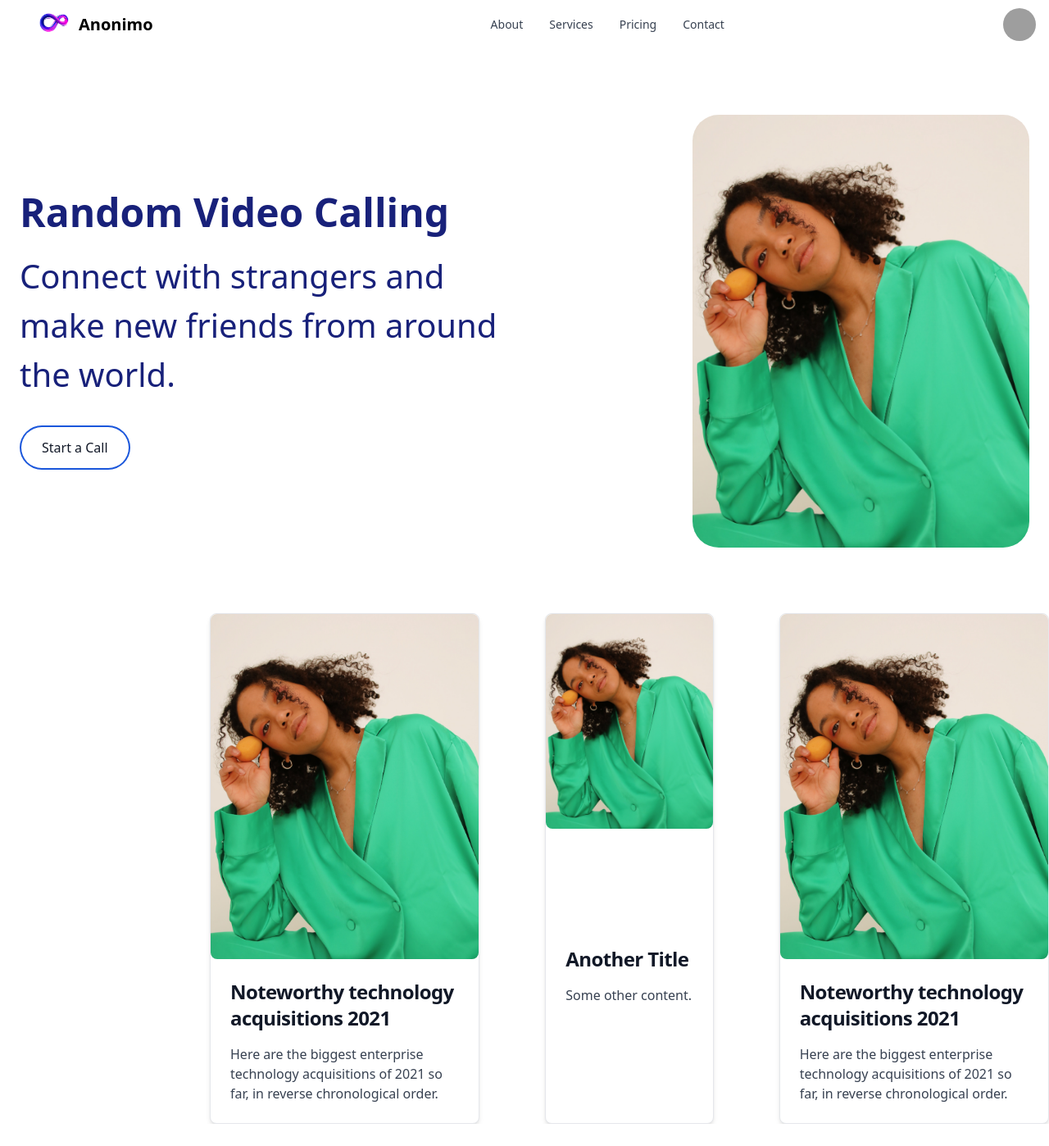
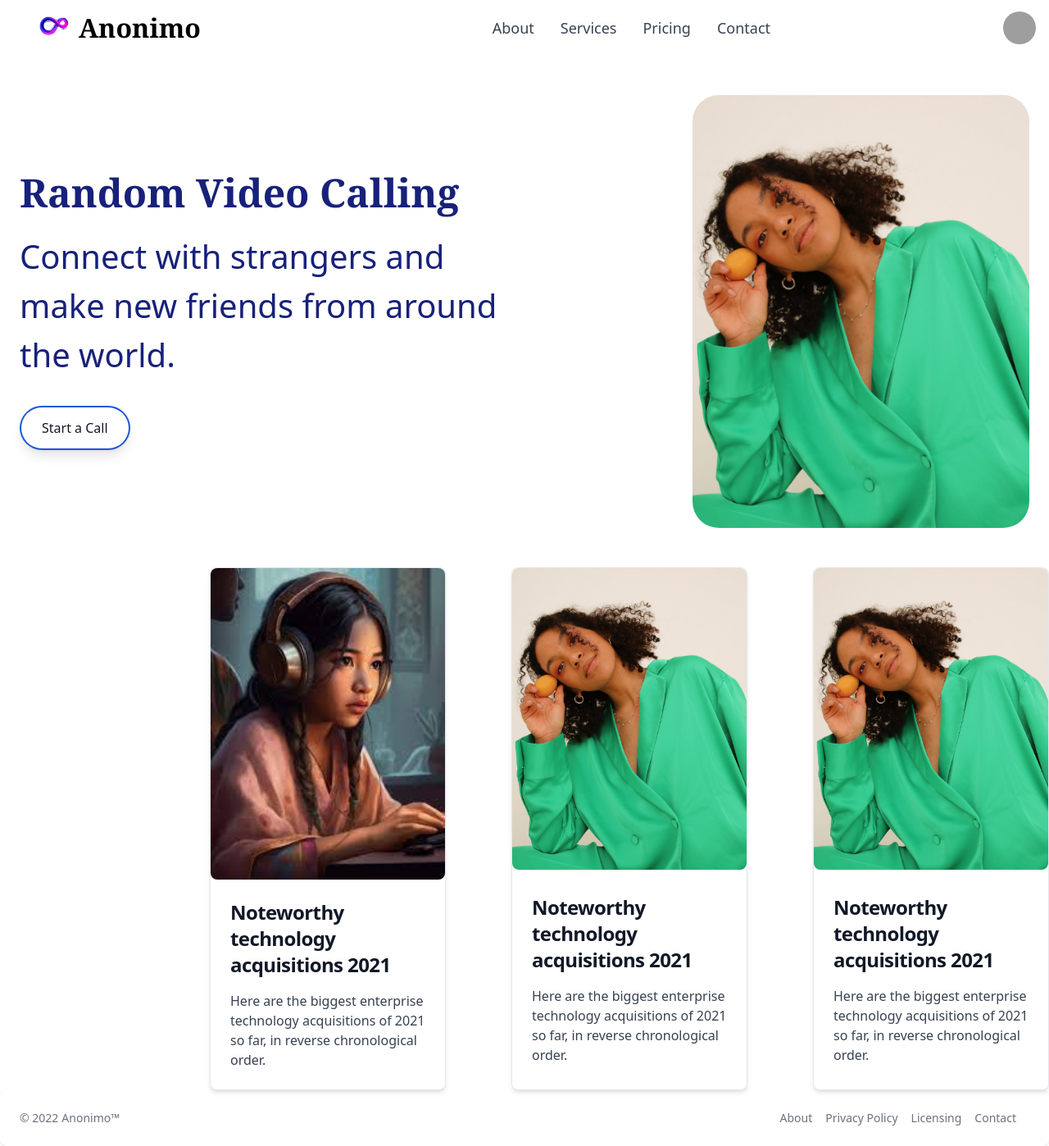
Before and after one commit to parasmahla1/HackByte, a React (Vite) app: page / in a window 1280 px wide. Shown: the whole page at 82% size. Before the commit the page ends 1371 px from the top, so only its background shows below. Built offline with nearby package versions, Linux system fonts and the light colour scheme; grey boxes are pictures that could not be loaded.

Commit message:
footer and animation

```diff
--- a/package.json
+++ b/package.json
@@ -10,9 +10,11 @@
     "preview": "vite preview"
   },
   "dependencies": {
+    "@emotion/react": "^11.11.4",
     "flowbite": "^2.3.0",
     "flowbite-react": "^0.8.0",
     "react": "^18.2.0",
+    "react-awesome-reveal": "^4.2.8",
     "react-dom": "^18.2.0",
     "react-router-dom": "^6.22.3"
   },
--- a/src/components/Cards.tsx
+++ b/src/components/Cards.tsx
@@ -1,15 +1,16 @@
 import { Card } from "flowbite-react";
+import { Fade } from "react-awesome-reveal";
 import { Link } from "react-router-dom";
 
 const cardData = [
     {
       title: 'Noteworthy technology acquisitions 2021',
       content: 'Here are the biggest enterprise technology acquisitions of 2021 so far, in reverse chronological order.',
-      imageSrc: '/pic.png',
+      imageSrc: '/main1.jpeg',
     },
     {
-      title: 'Another Title',
-      content: 'Some other content.',
+      title: 'Noteworthy technology acquisitions 2021',
+      content: 'Here are the biggest enterprise technology acquisitions of 2021 so far, in reverse chronological order.',
       imageSrc: '/pic.png',
     },
     {
@@ -22,7 +23,8 @@ const cardData = [
 
 const Cards = () => {
   return (
-    <div className="flex">
+    <Fade>
+       <div className="flex">
       {cardData.map((card, index) => (
         <Card
           key={index}
@@ -38,6 +40,7 @@ const Cards = () => {
         </Card>
       ))}
     </div>
+    </Fade>
   );
 }
 export default Cards
--- /dev/null
+++ b/src/components/Foot.tsx
@@ -0,0 +1,17 @@
+import { Footer } from "flowbite-react";
+
+const Foot = () => {
+    return (
+        <Footer container>
+          <Footer.Copyright href="#" by="Anonimo™" year={2022} />
+          <Footer.LinkGroup>
+            <Footer.Link href="#">About</Footer.Link>
+            <Footer.Link href="#">Privacy Policy</Footer.Link>
+            <Footer.Link href="#">Licensing</Footer.Link>
+            <Footer.Link href="#">Contact</Footer.Link>
+          </Footer.LinkGroup>
+        </Footer>
+      );
+    }
+
+export default Foot
--- a/src/components/Header.tsx
+++ b/src/components/Header.tsx
@@ -6,7 +6,7 @@ const Header = () => {
     <Navbar fluid rounded>
       <Navbar.Brand href="">
         <img src="/logo.png" className="ml-8 mr-3 h-8 sm:h-9" alt="Logo" />
-        <span className="self-center whitespace-nowrap text-xl font-semibold dark:text-white">Anonimo</span>
+        <span className="self-center whitespace-nowrap text-[2rem] font-semibold font-serif dark:text-white">Anonimo</span>
       </Navbar.Brand>
       <div className="flex md:order-2">
         <Dropdown
@@ -30,10 +30,10 @@ const Header = () => {
       </div>
       <Navbar.Collapse>
         <Navbar.Link href="#" active>Home</Navbar.Link>
-        <Navbar.Link href="#">About</Navbar.Link>
-        <Navbar.Link href="#">Services</Navbar.Link>
-        <Navbar.Link href="#">Pricing</Navbar.Link>
-        <Navbar.Link href="#">Contact</Navbar.Link>
+        <Navbar.Link href="#" className="text-lg">About</Navbar.Link>
+        <Navbar.Link href="#" className="text-lg">Services</Navbar.Link>
+        <Navbar.Link href="#" className="text-lg">Pricing</Navbar.Link>
+        <Navbar.Link href="#" className="text-lg">Contact</Navbar.Link>
       </Navbar.Collapse>
     </Navbar>
   )
--- a/src/components/Hero.tsx
+++ b/src/components/Hero.tsx
@@ -1,20 +1,28 @@
 import { Button } from 'flowbite-react';
+import { Fade, Slide } from 'react-awesome-reveal';
 import { Link } from 'react-router-dom';
 
 const Hero = () => {
   return (
     <div>
-    <div className="container mx-auto px-6 py-20 flex items-center justify-between">
+      <Fade>
+      <div className="container mx-auto px-6 py-12 flex items-center justify-between">
       <div className="w-1/2">
-        <h1 className="text-5xl font-bold text-[#18217A]">
+        <Slide>
+        <h1 className="text-5xl font-bold text-[#18217A] font-serif">
           Random Video Calling
         </h1>
+        </Slide>
+
+        <Fade>
         <p className="mt-6 text-[2.5rem] font-thin text-[#18217A]">
           Connect with strangers and make new friends from around the world.
         </p>
+        </Fade>
+
         <div className="mt-8">
             <Link to="/call">
-            <Button size="xl" outline color="blue" pill onClick={() => {}}>
+            <Button className="shadow-lg" size="xl" outline color="blue" pill onClick={() => {}}>
             Start a Call
           </Button>
             </Link>
@@ -29,6 +37,9 @@ const Hero = () => {
         />
       </div>
     </div>
+
+      </Fade>
+
   </div>
 );
 }
--- a/src/pages/IndexFront.tsx
+++ b/src/pages/IndexFront.tsx
@@ -1,12 +1,14 @@
 import Hero from '../components/Hero'
 import Header from '../components/Header'
 import Cards from '../components/Cards'
+import Foot from '../components/Foot'
 const IndexFront = () => {
   return (
     <div>
       <Header />
       <Hero />
       <Cards />
+      <Foot />
     </div>
   )
 }
```
Also changed, not shown: public/main1.jpeg (added), 1 other file (tests, documents, lock files or other folders).
